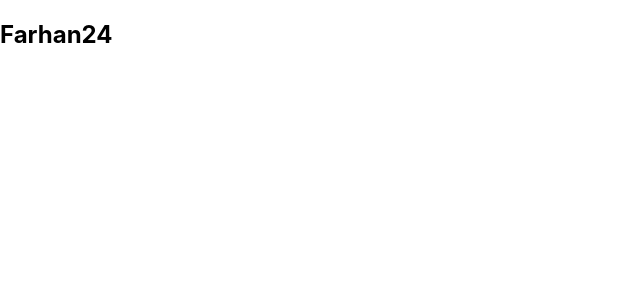
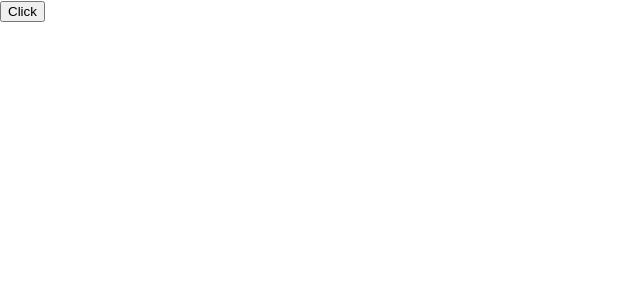
Before and after one commit to Farhan-labib/React-practice, a React (Create React App) app in the folder myreact-app/: page / in a window 1280 px wide. Shown: the top 300 px of the page, without its empty margins (0-640 px from the left). Built offline with nearby package versions, Linux system fonts and the light colour scheme.

Commit message:
passing methods and calling from another components

```diff
--- a/myreact-app/src/App.js
+++ /dev/null
@@ -1,12 +0,0 @@
-import React,{Component} from "react";
-import PropTypes from "prop-types";
-
-const App=({name,age})=>{
- return(
-   <div>
-<h2>{name}{age}</h2>
-   </div>
- );
-};
-
-export {App};
--- /dev/null
+++ b/myreact-app/src/Child.js
@@ -0,0 +1,5 @@
+import {Parent} from './Parent';
+
+export const Child=(props)=>{return (
+   <button onClick={Parent}>Click</button>
+    ) };
--- /dev/null
+++ b/myreact-app/src/Parent.js
@@ -0,0 +1,3 @@
+export const Parent=()=>{return (
+alert("Hello World")
+) };
--- a/myreact-app/src/index.js
+++ b/myreact-app/src/index.js
@@ -1,14 +1,14 @@
 import React from 'react';
 import ReactDOM from 'react-dom/client';
 import './index.css';
-import {App} from './App';
-import Newcomp from './newcomp';
+import {Parent} from './Parent';
+import {Child} from './Child';
 import reportWebVitals from './reportWebVitals';
 
 const root = ReactDOM.createRoot(document.getElementById('root'));
 root.render(
   <React.StrictMode>
-    <App name="Farhan" age={24}/>
+    <Child/>
   </React.StrictMode>
 );
 
--- a/myreact-app/src/newcomp.js
+++ /dev/null
@@ -1,56 +0,0 @@
-import React,{Component} from "react";
-import PropTypes from "prop-types";
-
-
-
-class Newcomp extends Component {
-  constructor(){
-super();
-this.state={
-
-  var1: "this is state"
-};
-  };
-
- changename=()=>{
-  this.setState({
-    var1:"hello world"
-  });
-
- };
-
-  render(){
-    return(
-      <>
-      <h1>MD. FARHAN LABIB JAHIN</h1>
-      <h1>Age:{this.state.var1}</h1>
-      <input value="button" type="button" onClick={()=>this.changename()}/>
-     </>
-    );
-  };
-}
-export default Newcomp;
-// export const Nc = (props) => {
-//   return (
-//   <div>
-//   <h1>Whats your name?</h1>
-//   <h2>Hello Im {props.names}</h2>
-//   <h2>Age: {props.age}</h2>
-//   <App2/>
-//   </div>
-
-//   );
-// };
-
-// export const App2=()=><h1>react app</h1>;
-
-// Nc.propTypes={
-//   names: PropTypes.string,
-//   age:PropTypes.number,
-
-// };
-
-// Nc.defaultProps={
-//   names: "jahin",
-//   age: 27
-// };
```
